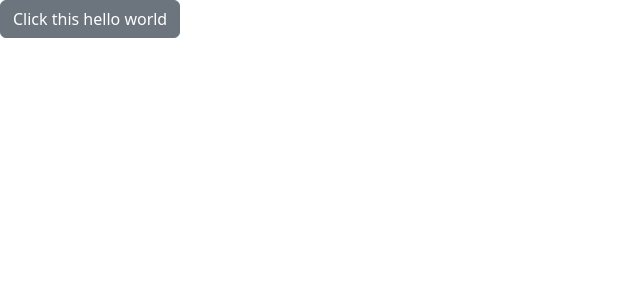
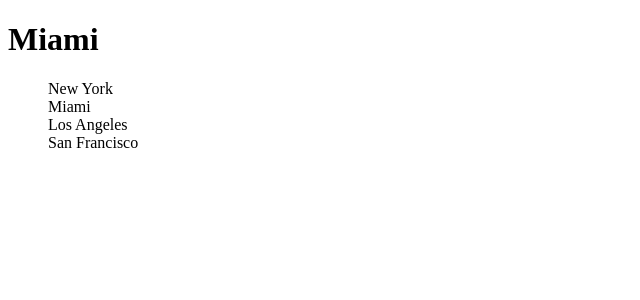
Before and after one commit to Oconer-git/practice-react-with-mosh, a React (Vite) app: page / in a window 1280 px wide. Shown: the top 300 px of the page, without its empty margins (0-640 px from the left). Built offline with nearby package versions, Linux system fonts and the light colour scheme.

Commit message:
styling-components: vanilla css

```diff
--- a/src/App.tsx
+++ b/src/App.tsx
@@ -1,13 +1,19 @@
 import Alert from "./components/Alert";
 import Button from "./components/Button";
+import ListGroup from "./components/ListGroup";
 import { useState } from "react";
 
 function App() {
-  const [alertVisible, setAlertVisibility] = useState(false);
-  return <div>
-      {alertVisible && <Alert onClose={()=> setAlertVisibility(false)}>My alert</Alert>}
-      <Button color="secondary" onClick={()=>{setAlertVisibility(!alertVisible)}}>Click this hello world</Button>
-  </div>
+  const cities = ['New York', 'Miami', 'Los Angeles', 'San Francisco'];
+  const handleSelectItem = (item: string) => {
+    console.log(item);
+  }
+  return (
+    <div>
+      <ListGroup items={cities} heading="Miami" onSelectItem={handleSelectItem}/>
+    </div>
+  )
+
 }
 
 export default App;
--- /dev/null
+++ b/src/components/ListGroup/ListGroup.css
@@ -0,0 +1,3 @@
+.list-group {
+  list-style: none;
+}
--- a/src/components/ListGroup.tsx
+++ b/src/components/ListGroup/ListGroup.tsx
@@ -1,4 +1,5 @@
 import { useState } from "react";
+import './ListGroup.css'
 
 //function
 interface Props{
--- /dev/null
+++ b/src/components/ListGroup/index.ts
@@ -0,0 +1,3 @@
+import ListGroup from "./ListGroup";
+
+export default ListGroup;
--- a/src/main.tsx
+++ b/src/main.tsx
@@ -1,7 +1,6 @@
 import React from 'react'
 import ReactDOM from 'react-dom/client'
 import App from './App'
-import 'bootstrap/dist/css/bootstrap.css'
 
 ReactDOM.createRoot(document.getElementById('root') as HTMLElement).render(
   <React.StrictMode>
```
